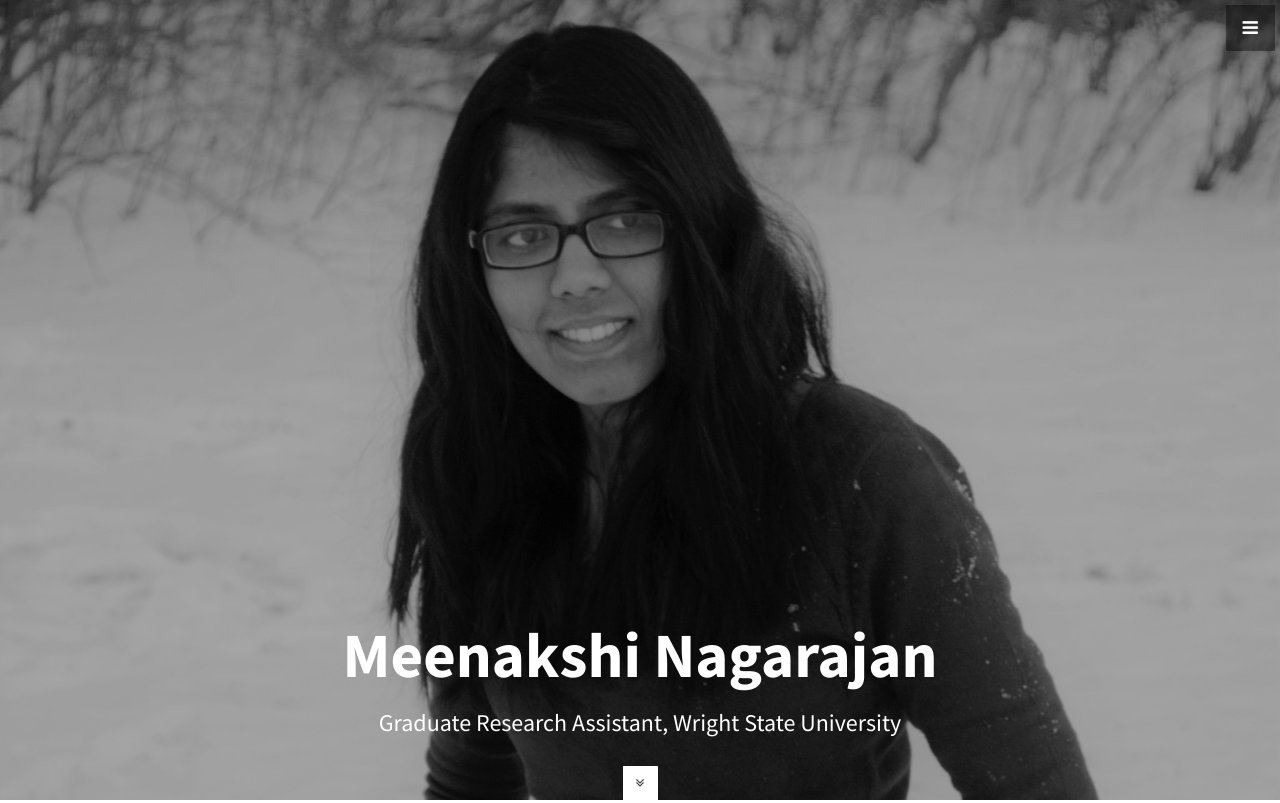
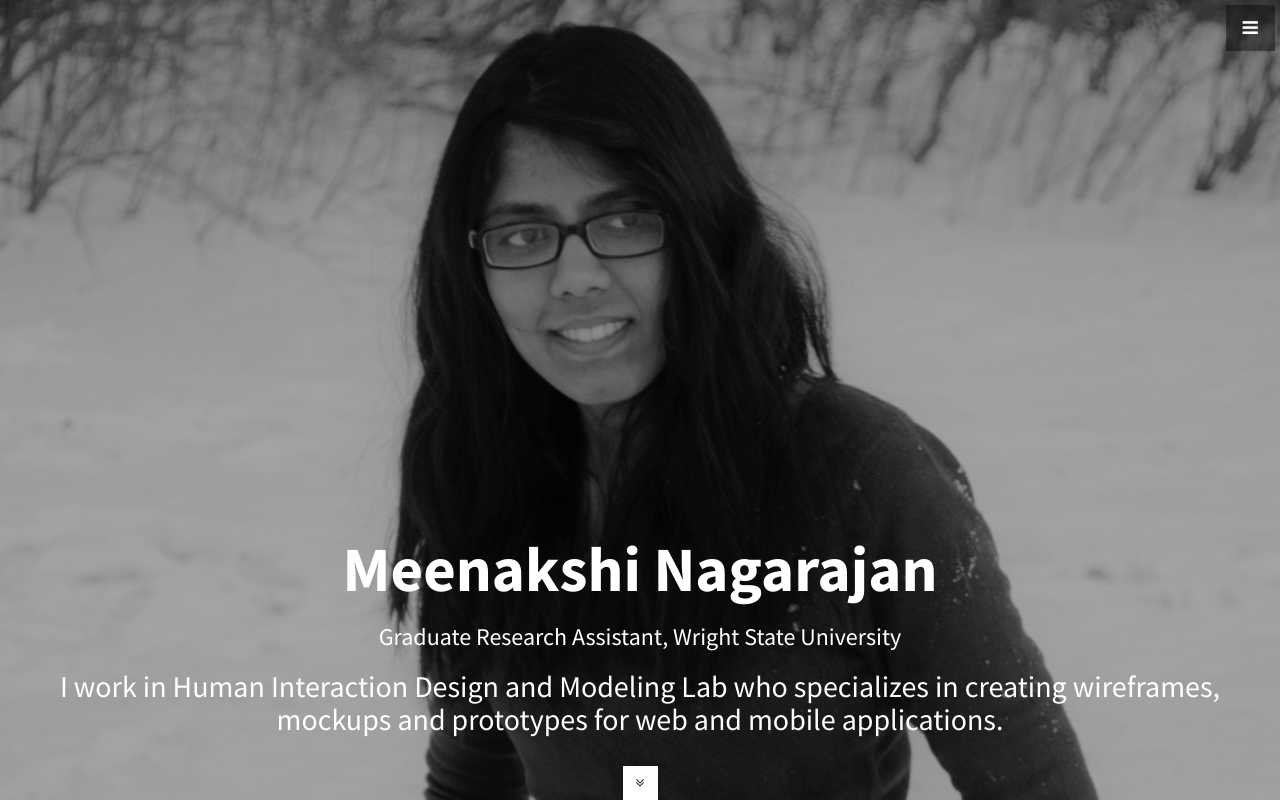
Before and after one commit to meena3791/Portfolio, a plain HTML site: page portfolio/portfolio/index.html in a window 1280 px wide. Shown: the top 803 px of the page. Drawn offline with nearby package versions, Linux system fonts and the light colour scheme.

Commit message:
aboutme update

```diff
--- a/portfolio/portfolio/index.html
+++ b/portfolio/portfolio/index.html
@@ -83,6 +83,7 @@
         <div class="text-vertical-center">
             <h1>Meenakshi Nagarajan</h1>
             <h3 style="color: white">Graduate Research Assistant, Wright State University</h3>
+            <h2>I work in Human Interaction Design and Modeling Lab who specializes in creating wireframes, mockups and prototypes for web and mobile applications.</h2>
             <br>
             <a href="#about" class="btn btn-light btn-small"><span class="fa fa-angle-double-down animated"></a>
         </div>
```
